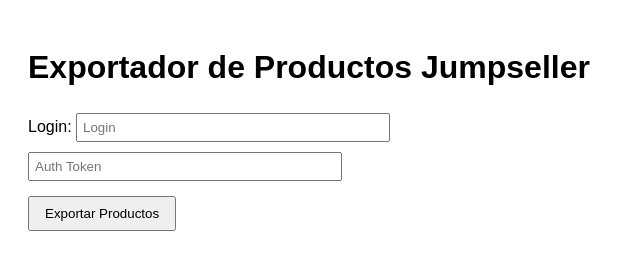
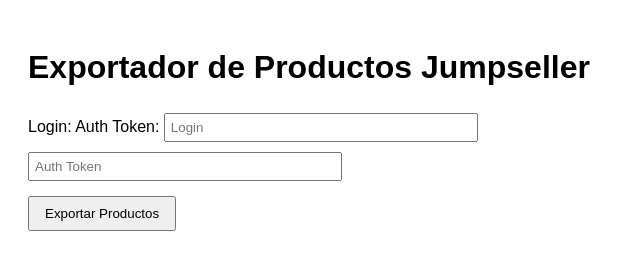
Before and after one commit to nandofes13-max/jumpseller-export, a website: page public/index.html in a window 1280 px wide. Shown: the whole page, without its empty margins (0-640 px from the left). Drawn offline with Linux system fonts and the light colour scheme.

Commit message:
Update index.html

```diff
--- a/public/index.html
+++ b/public/index.html
@@ -15,6 +15,7 @@
 <body>
   <h1>Exportador de Productos Jumpseller</h1>
   <label for="login">Login:</label>
+  <label for="token">Auth Token:</label>
   <input type="text" name="Login:" id="login" placeholder="Login"><br>
   <input type="text" name="Auth Token:" id="token" placeholder="Auth Token"><br>
   <button onclick="exportar()">Exportar Productos</button>
```
